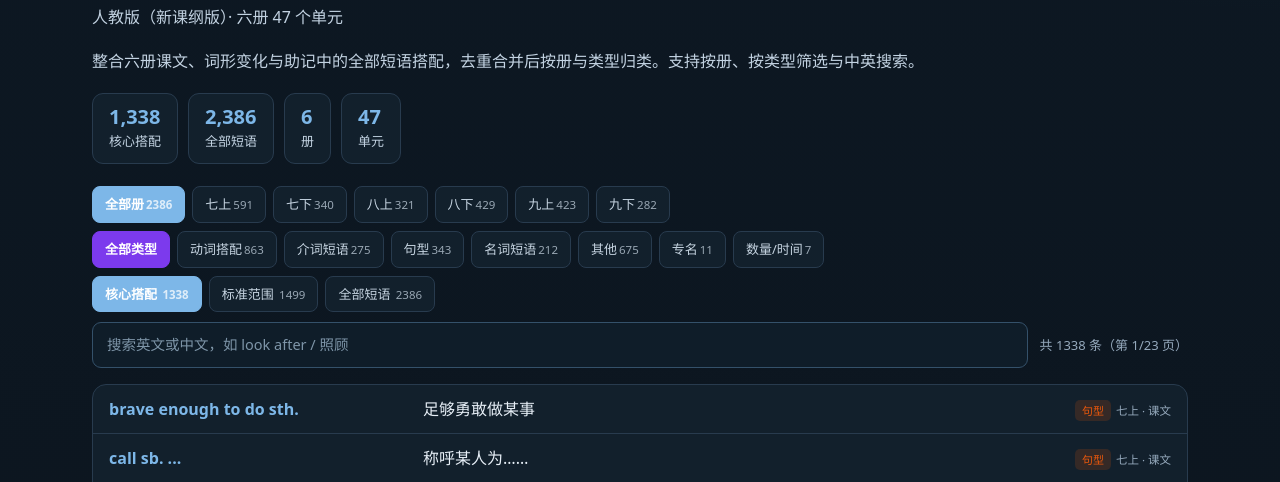
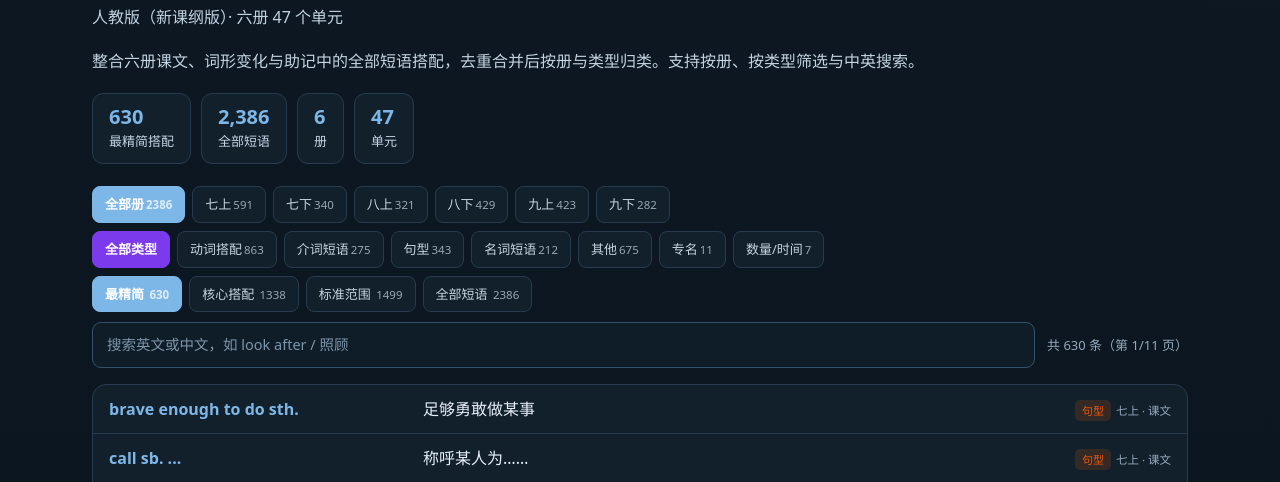
Before and after one commit to 1901151458-prog/english-materials, a website: page phrases/index.html in a window 1280 px wide. Shown: the part 289-771 px from the top of the page. Drawn offline with Linux system fonts and the light colour scheme.

Commit message:
feat(phrases): 新增「最精简」档 Tier S——只留动介短语/介词短语/句型/固定表达共 630 条，默认展示；四档切换（630/1338/1499/2386）

```diff
--- a/phrases/app.js
+++ b/phrases/app.js
@@ -10,7 +10,7 @@
   var state = {
     book: 'all',
     cat: 'all',
-    val: 'A',
+    val: 'S',
     kw: '',
     page: 1
   };
@@ -24,10 +24,11 @@
   var searchEl = $('ph-q');
   var stTotal = $('st-total');
 
-  if (stTotal) stTotal.textContent = (D.stats.tierA || D.stats.high || D.stats.total).toLocaleString('en-US');
+  if (stTotal) stTotal.textContent = (D.stats.tierS || 0).toLocaleString('en-US');
   var stAll = $('st-all');
   if (stAll) stAll.textContent = D.stats.total.toLocaleString('en-US');
-  var va = $('val-a-n'), vab = $('val-ab-n'), vall = $('val-all-n');
+  var vs = $('val-s-n'), va = $('val-a-n'), vab = $('val-ab-n'), vall = $('val-all-n');
+  if (vs) vs.textContent = (D.stats.tierS || 0);
   if (va) va.textContent = (D.stats.tierA || 0);
   if (vab) vab.textContent = (D.stats.tierAB || 0);
   if (vall) vall.textContent = D.stats.total;
@@ -96,8 +97,9 @@
       var it = items[i];
       if (state.book !== 'all' && it[2] !== state.book) continue;
       if (state.cat !== 'all' && it[4] !== state.cat) continue;
-      if (state.val === 'A' && it[8] !== 'A') continue;
-      if (state.val === 'AB' && it[8] !== 'A' && it[8] !== 'B') continue;
+      if (state.val === 'S' && it[8] !== 'S') continue;
+      if (state.val === 'A' && it[8] !== 'S' && it[8] !== 'A') continue;
+      if (state.val === 'AB' && it[8] !== 'S' && it[8] !== 'A' && it[8] !== 'B') continue;
       if (kws) {
         var hay = norm(it[0]) + ' ' + norm(it[1]);
         var ok = true;
--- a/phrases/index.html
+++ b/phrases/index.html
@@ -60,7 +60,7 @@
     <p class="page-subtitle">人教版（新课纲版）· 六册 47 个单元</p>
     <p class="page-lead">整合六册课文、词形变化与助记中的全部短语搭配，去重合并后按册与类型归类。支持按册、按类型筛选与中英搜索。</p>
     <ul class="ph-stats">
-      <li><span><b id="st-total">—</b> 核心搭配</span></li>
+      <li><span><b id="st-total">—</b> 最精简搭配</span></li>
       <li><span><b id="st-all">—</b> 全部短语</span></li>
       <li><span><b>6</b> 册</span></li>
       <li><span><b>47</b> 单元</span></li>
@@ -72,7 +72,8 @@
       <div class="ph-row" id="book-row"></div>
       <div class="ph-row" id="cat-row"></div>
       <div class="ph-row" id="val-row">
-        <button class="ph-tab is-on" data-val="A" type="button">核心搭配 <span class="n" id="val-a-n"></span></button>
+        <button class="ph-tab is-on" data-val="S" type="button">最精简 <span class="n" id="val-s-n"></span></button>
+        <button class="ph-tab" data-val="A" type="button">核心搭配 <span class="n" id="val-a-n"></span></button>
         <button class="ph-tab" data-val="AB" type="button">标准范围 <span class="n" id="val-ab-n"></span></button>
         <button class="ph-tab" data-val="all" type="button">全部短语 <span class="n" id="val-all-n"></span></button>
       </div>
```
Also changed, not shown: phrases/app.min.js, phrases/data.js.
